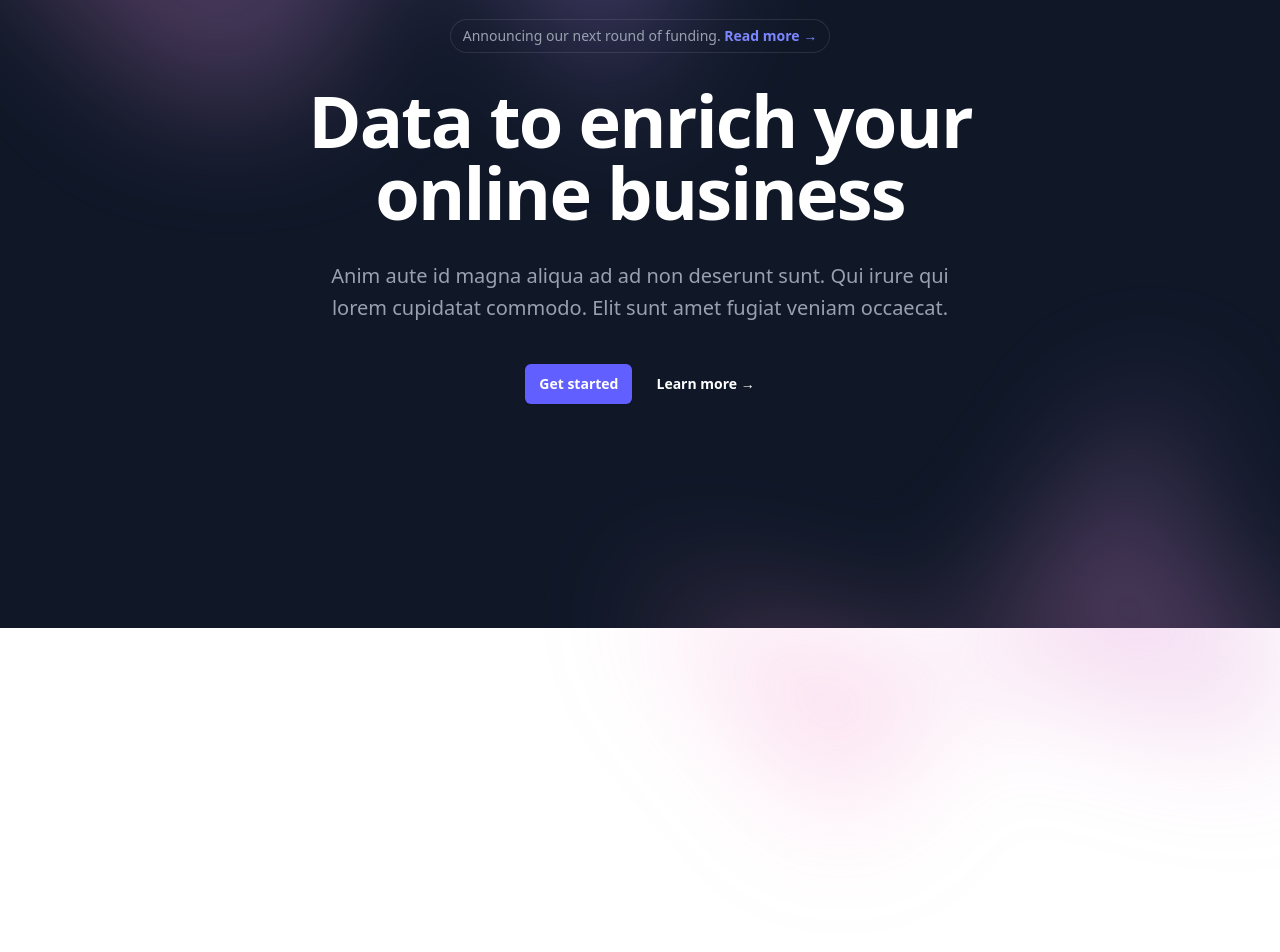
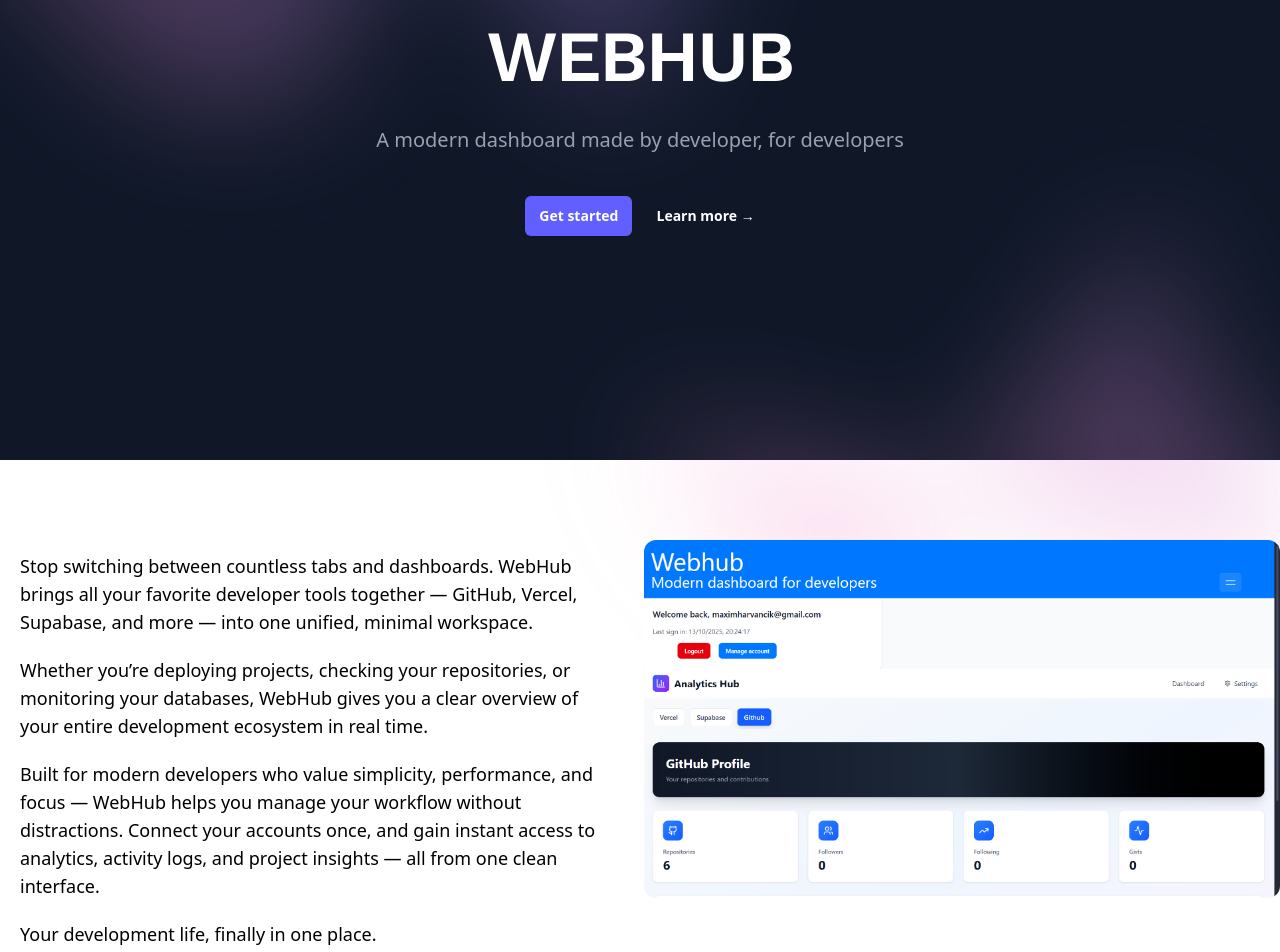
Before and after one commit to Max6453/personal, a Next.js app: page / in a window 1280 px wide. Shown: the part 260-1212 px from the top of the page. Before the commit the page ends 1086 px from the top, so only its background shows below. Built offline with nearby package versions, Linux system fonts and the light colour scheme.

Commit message:
1.1.1 landing page - start

```diff
--- a/app/page.tsx
+++ b/app/page.tsx
@@ -113,22 +113,12 @@
           />
         </div>
         <div className="mx-auto max-w-2xl py-32 sm:py-48 lg:py-56">
-          <div className="hidden sm:mb-8 sm:flex sm:justify-center">
-            <div className="relative rounded-full px-3 py-1 text-sm/6 text-gray-400 ring-1 ring-white/10 hover:ring-white/20">
-              Announcing our next round of funding.{' '}
-              <a href="#" className="font-semibold text-indigo-400">
-                <span aria-hidden="true" className="absolute inset-0" />
-                Read more <span aria-hidden="true">&rarr;</span>
-              </a>
-            </div>
-          </div>
           <div className="text-center">
-            <h1 className="text-5xl font-semibold tracking-tight text-balance text-white sm:text-7xl">
-              Data to enrich your online business
+            <h1 className="text-5xl font-semibold tracking-tight text-balance font-work-sans text-white sm:text-7xl">
+              WEBHUB
             </h1>
             <p className="mt-8 text-lg font-medium text-pretty text-gray-400 sm:text-xl/8">
-              Anim aute id magna aliqua ad ad non deserunt sunt. Qui irure qui lorem cupidatat commodo. Elit sunt amet
-              fugiat veniam occaecat.
+              A modern dashboard made by developer, for developers
             </p>
             <div className="mt-10 flex items-center justify-center gap-x-6">
               <a
@@ -156,6 +146,27 @@
           />
         </div>
       </div>
+
+      <div className='grid grid-cols-2 bg-background h-screen'>
+        <div className='relative flex flex-col gap-5 p-5 text-lg top-18'>
+        <p>
+        Stop switching between countless tabs and dashboards. WebHub brings all your favorite developer tools together — GitHub, Vercel, Supabase, and more — into one unified, minimal workspace.
+        </p>
+        Whether you’re deploying projects, checking your repositories, or monitoring your databases, WebHub gives you a clear overview of your entire development ecosystem in real time.
+        <p>
+        Built for modern developers who value simplicity, performance, and focus — WebHub helps you manage your workflow without distractions.
+        Connect your accounts once, and gain instant access to analytics, activity logs, and project insights — all from one clean interface.
+        </p>
+        <p>
+        Your development life, finally in one place.
+        </p>
+        </div>
+        <div className='relative top-20 pl-1'>
+          <img
+          className='rounded-xl'
+          src="/template.png"/>
+        </div>
+      </div>
     </div>
   )
 }
--- a/components/header.tsx
+++ b/components/header.tsx
@@ -9,7 +9,7 @@
     return(
     <div>
         <header className="bg-foreground top-0 relative">
-        <div className="text-start p-5">
+        <div className="text-start text-background p-5">
           <h1 className="text-6xl">Webhub</h1>
           <h3 className="text-4xl">Modern dashboard for developers</h3>
         </div>
```
Also changed, not shown: public/template.png (added).
